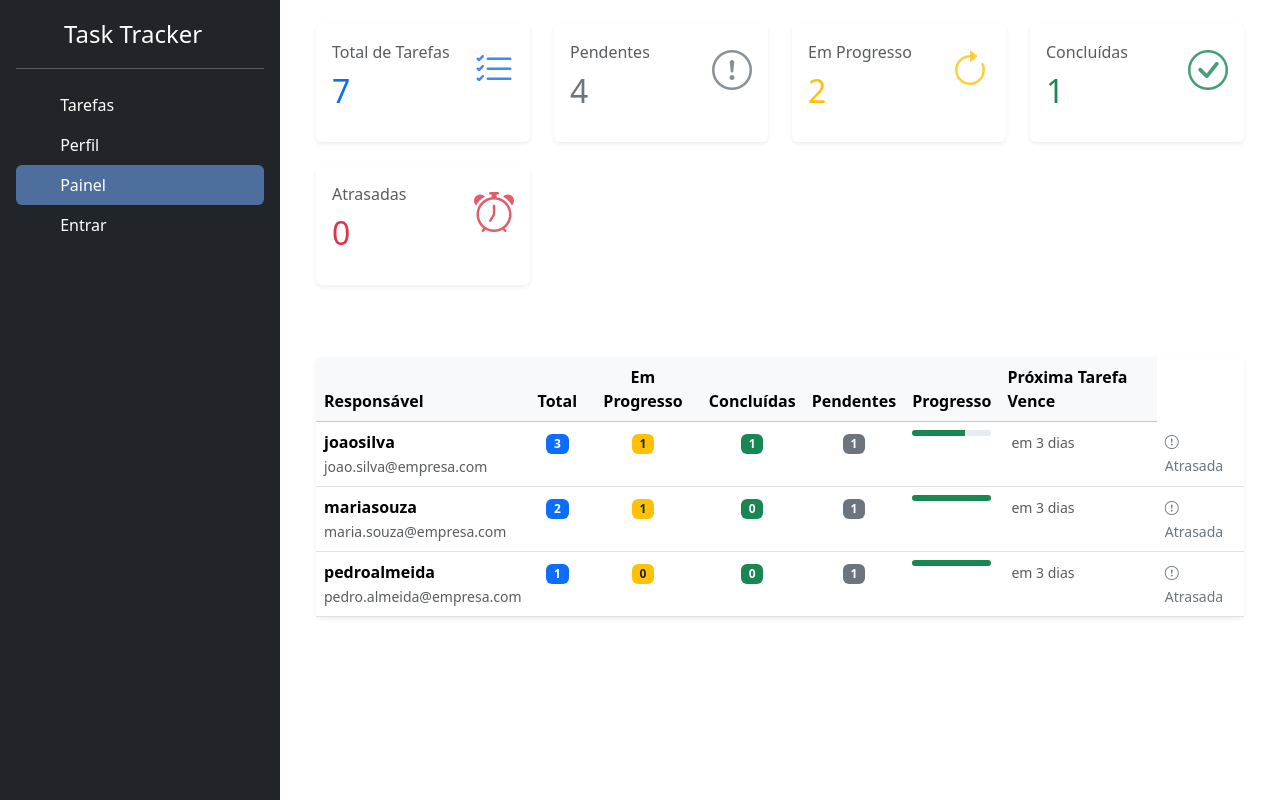
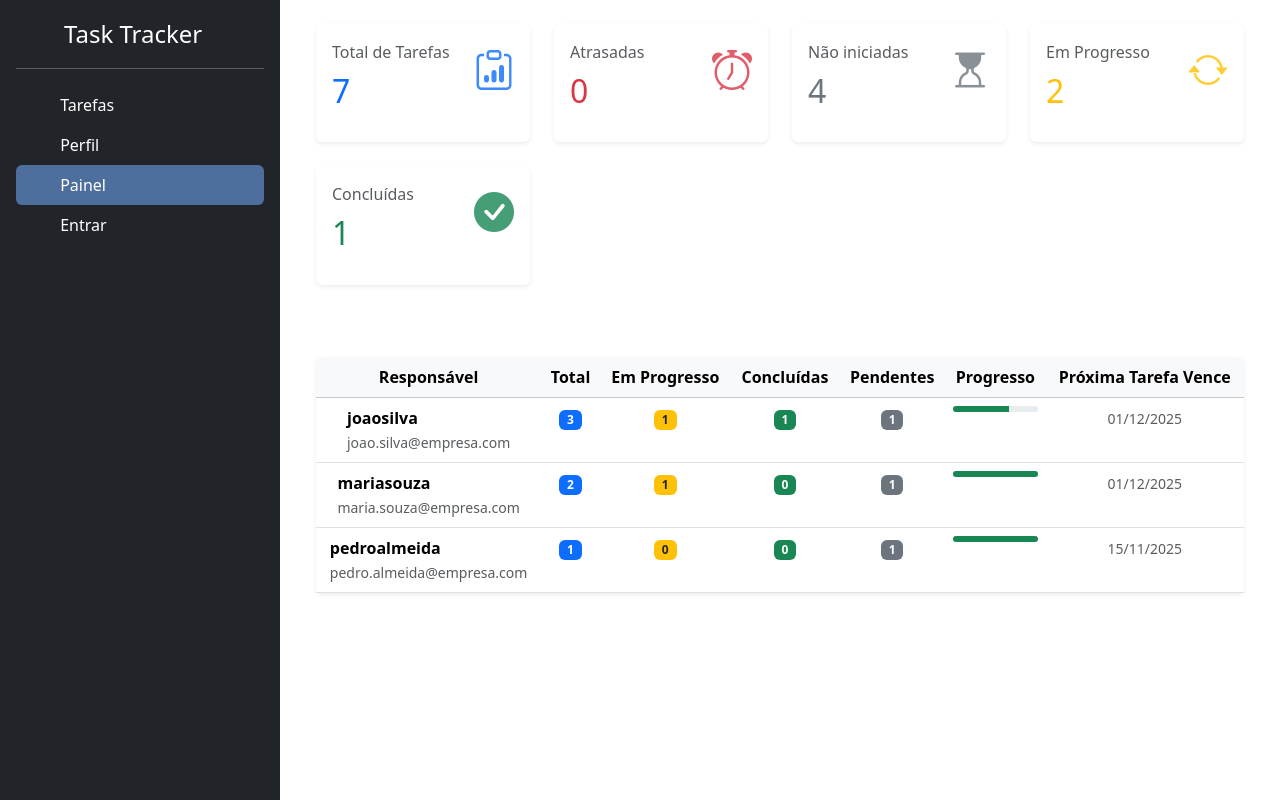
Before and after one commit to e-nayR/task-tracker, a Vue app: page /page/dashboard in a window 1280 px wide. Built offline with nearby package versions, Linux system fonts and the light colour scheme.

Commit message:
feat:finalizado acompanhamento de datas pelo painel

```diff
--- a/src/components/TaskList.vue
+++ b/src/components/TaskList.vue
@@ -1,6 +1,6 @@
 <script setup>
 import { ref } from 'vue'
-import { isToday, format, differenceInCalendarDays } from 'date-fns'
+import { isToday, format, differenceInCalendarDays, parseISO } from 'date-fns'
 import { useAuthStore } from '../stores/authStore'
 
 const emit = defineEmits(['update-task', 'remove-task'])
@@ -17,8 +17,7 @@ const props = defineProps({
 })
 
 function formatDate(date) {
-  const [year, month, day] = date.split('-').map(Number)
-  const iso_date = new Date(year, month - 1, day)
+  const iso_date = parseISO(date)
   const today = new Date()
 
   if (isToday(iso_date)) return 'Hoje'
@@ -91,17 +90,17 @@ function userTask(id){
           <table class="table table-hover mb-0">
             <thead class="table-light">
               <tr>
-                <th class="text-center">Responsável</th>
+                <th class="text-center" v-if="$route.name !== 'perfil'">Responsável</th>
                 <th class="text-center">Tarefa</th>
                 <th class="text-center">Status</th>
                 <th class="text-center">Data Início</th>
                 <th class="text-center">Data Término</th>
-                <th></th>
+                <th v-if="$route.name !== 'perfil'"></th>
               </tr>
             </thead>
             <tbody>
               <tr v-for="task, t_index in tasks" :key="t_index">
-                <td class="text-center">{{ userTask(task.owner) }}</td>
+                <td class="text-center" v-if="$route.name !== 'perfil'">{{ userTask(task.owner) }}</td>
                 <td class="text-center" @click="editField(t_index, 'text')">
                   <template v-if="isEditing(t_index, 'text')">
                     <input
@@ -167,7 +166,7 @@ function userTask(id){
                     {{ task.date_end != null ? formatDate(task.date_end) : '-' }}
                   </template>
                 </td>
-                <td class="text-center">
+                <td class="text-center" v-if="$route.name !== 'perfil'">
                   <a class="btn btn-sm btn-outline-secondary" data-toggle="tooltip"
                     data-confirm="Are You Sure?|This action can not be undone. Do you want to continue?"
                     data-confirm-yes="alert('Deleted')" @click.prevent="removeTask(t_index)"><i class="bi bi-trash"></i></a>
--- a/src/pages/DasboardPage.vue
+++ b/src/pages/DasboardPage.vue
@@ -1,6 +1,6 @@
 <script setup>
 import { computed, ref } from "vue";
-import { differenceInCalendarDays } from 'date-fns';
+import { differenceInCalendarDays, parseISO, format } from 'date-fns';
 import { useAuthStore } from '../stores/authStore'
 import { useTaskStore } from '../stores/taskStore';
 
@@ -36,22 +36,69 @@ if (tasks.value) {
     todo_tasks = taskStore.tasksByStatus(0, arr_tasks)
 
     if (users.value) {
-        users.value.forEach(user => {
-            const user_tasks = taskStore.tasksByUser(user.id)
-            const finished = taskStore.tasksByStatus(2, user_tasks)
-            const incompleted_tasks = user_tasks.length - finished
-            const progress_bar = incompleted_tasks / user_tasks.length * 100
-            users_board.value.push({
+        for (const user of users.value) {
+            const board_data = {
                 id: user.id,
                 name: user.username,
                 email: user.email,
-                total_tasks: user_tasks.length,
-                todo_tasks: taskStore.tasksByStatus(0, user_tasks),
-                finished_tasks: finished,
-                doing_tasks: taskStore.tasksByStatus(1, user_tasks),
-                progress: `${progress_bar}%`
-            })
-        });
+                total_tasks: 0,
+                todo_tasks: 0,
+                finished_tasks: 0,
+                doing_tasks: 0,
+                progress: "0%",
+                late: false,
+                due_date: null
+            }
+            const user_tasks = taskStore.tasksByUser(user.id)
+            if (user_tasks.length > 0) {
+                const finished = taskStore.tasksByStatus(2, user_tasks)
+                const incompleted_tasks = user_tasks.length - finished
+                const progress_bar = incompleted_tasks / user_tasks.length * 100
+                const sorted = user_tasks.sort((a, b) => {
+                    const d1 = a.date_end;
+                    const d2 = b.date_end;
+
+                    if (!d1 && !d2) return 0;
+                    if (!d1) return 1;
+                    if (!d2) return -1;
+
+                    const date1 = new Date(d1);
+                    const date2 = new Date(d2);
+
+                    return date2 - date1;
+                });
+                if (sorted) {
+                    if (sorted[0].date_end) {
+                        const today = new Date()
+                        const iso_date = parseISO(sorted[0].date_end)
+                        const diff = differenceInCalendarDays(iso_date, today)
+                        if (diff < 0) {
+                            board_data.late = true
+                        } else {
+                            let due_date;
+                            if (diff <= 5) {
+                                switch (diff) {
+                                    case 1:
+                                        due_date = 'Amanhã';
+                                    case 0:
+                                        due_date = 'Hoje';
+                                }
+                                board_data.due_date = `em ${diff} dias`
+                            }else{ due_date = format(iso_date, 'dd/MM/yyyy') }
+                            board_data.due_date = due_date
+                        }
+                    }
+                }
+
+                board_data.total_tasks = user_tasks.length,
+                    board_data.todo_tasks = taskStore.tasksByStatus(0, user_tasks),
+                    board_data.finished_tasks = finished,
+                    board_data.doing_tasks = taskStore.tasksByStatus(1, user_tasks),
+                    board_data.progress = `${progress_bar}%`
+            }
+            users_board.value.push(board_data)
+            console.log(users_board.value)
+        };
     }
 } else {
     total_tasks = 0
@@ -64,10 +111,8 @@ function numberLateTasks() {
     let count = 0
     for (const task of tasks.value) {
         if (task.date_end && task.status != 2) {
-            const [year, month, day] = task.date_end.split('-').map(Number)
-            const iso_date = new Date(year, month - 1, day)
             const today = new Date()
-            const diff = differenceInCalendarDays(iso_date, today)
+            const diff = differenceInCalendarDays(parseISO(task.date_end), today)
             if (diff < 0) {
                 count++;
             } else {
@@ -81,11 +126,11 @@ function numberLateTasks() {
 }
 
 const metrics = [
-    { title: "Total de Tarefas", icon_class: "bi bi-list-check text-primary", value: total_tasks, value_class: "text-primary mb-3" },
-    { title: "Pendentes", icon_class: "bi bi-exclamation-circle text-secondary", value: todo_tasks, value_class: "text-secondary mb-3" },
-    { title: "Em Progresso", icon_class: "bi bi-arrow-clockwise text-warning", value: doing_tasks, value_class: "text-warning mb-3" },
-    { title: "Concluídas", icon_class: "bi bi-check-circle text-success", value: finished_tasks, value_class: "text-success mb-3" },
-    { title: "Atrasadas", icon_class: "bi bi-alarm text-danger", value: numberLateTasks(), value_class: "text-danger mb-3" }
+    { title: "Total de Tarefas", icon_class: "bi bi-clipboard-data text-primary", value: total_tasks, value_class: "text-primary mb-3" },
+    { title: "Atrasadas", icon_class: "bi bi-alarm text-danger", value: numberLateTasks(), value_class: "text-danger mb-3" },
+    { title: "Não iniciadas", icon_class: "bi bi-hourglass-top text-secondary", value: todo_tasks, value_class: "text-secondary mb-3" },
+    { title: "Em Progresso", icon_class: "bi bi-arrow-repeat text-warning", value: doing_tasks, value_class: "text-warning mb-3" },
+    { title: "Concluídas", icon_class: "bi bi-check-circle-fill text-success", value: finished_tasks, value_class: "text-success mb-3" },
 ]
 
 </script>
@@ -116,19 +161,19 @@ const metrics = [
                     <table class="table table-hover mb-0">
                         <thead class="table-light">
                             <tr>
-                                <th>Responsável</th>
+                                <th class="text-center">Responsável</th>
                                 <th class="text-center">Total</th>
                                 <th class="text-center">Em Progresso</th>
                                 <th class="text-center">Concluídas</th>
                                 <th class="text-center">Pendentes</th>
-                                <th>Progresso</th>
-                                <th>Próxima Tarefa Vence</th>
+                                <th class="text-center">Progresso</th>
+                                <th class="text-center">Próxima Tarefa Vence</th>
                             </tr>
                         </thead>
                         <tbody>
                             <tr v-for="user in users_board" :key="user.id">
-                                <td>
-                                    <div class="d-flex align-items-center gap-3">
+                                <td class="text-left">
+                                    <div class="d-flex gap-3 justify-content-center">
                                         <div>
                                             <div class="fw-bold">{{ user.name }}</div>
                                             <small class="text-muted">{{ user.email }}</small>
@@ -147,20 +192,22 @@ const metrics = [
                                 <td class="text-center">
                                     <span class="badge bg-secondary">{{ user.todo_tasks }}</span>
                                 </td>
-                                <td>
+                                <td class="text-center">
                                     <div class="progress" style="height: 6px;">
                                         <div class="progress-bar bg-success" :style="{ width: user.progress }"></div>
                                     </div>
                                 </td>
-                                <td>
-                                    <small class="text-muted">
-                                        <i class="bi bi-calendar-alt me-1"></i>em 3 dias
-                                    </small>
-                                </td>
-                                <td>
-                                    <small class="text-secondary">
-                                        <i class="bi bi-exclamation-circle me-1"></i>Atrasada
-                                    </small>
+                                <td class="text-center">
+                                    <template v-if="user.late">
+                                        <small class="text-danger fw-bold">
+                                            <i class="bi bi-exclamation-circle-fill me-1"></i>Atrasada
+                                        </small>
+                                    </template>
+                                    <template v-else-if="user.due_date">
+                                        <small class="text-muted">
+                                            {{ user.due_date }}
+                                        </small>
+                                    </template>
                                 </td>
                             </tr>
                         </tbody>
```
Also changed, not shown: src/routes.js (+5 -5 lines).
